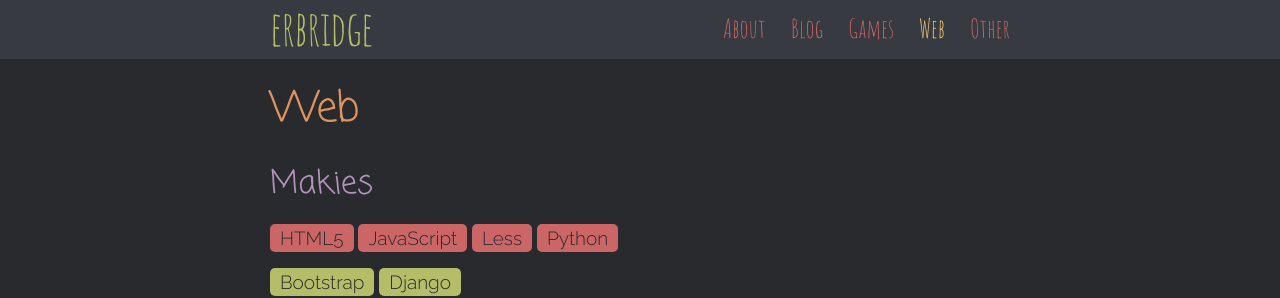
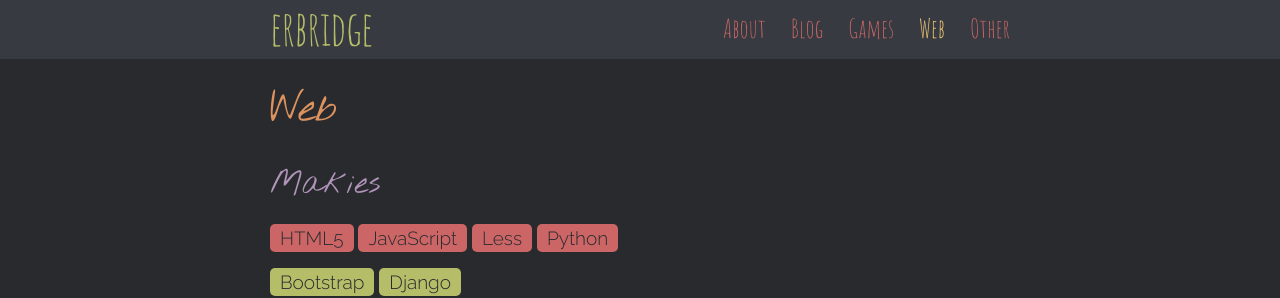
Before and after one commit to erbridge/erbridge.github.io, a Jekyll site: the page built from pages/03-web.md, in a window 1280 px wide. Shown: the top 298 px of the page. Built offline with Jekyll 4.4.1, drawn with Linux system fonts in a browser that asks for light colours.

Commit message:
Switch heading font to Nothing You Could Do.

```diff
--- a/css/main.scss
+++ b/css/main.scss
@@ -4,7 +4,7 @@
 
 
 
-@import url(http://fonts.googleapis.com/css?family=Amatic+SC|Inconsolata|Raleway:300|Coming+Soon);
+@import url(http://fonts.googleapis.com/css?family=Amatic+SC|Inconsolata|Raleway:300|Nothing+You+Could+Do);
 
 
 
@@ -16,7 +16,7 @@ $base-line-height:  1.5;
 $small-font-size:   $base-font-size * 0.875;
 $small-line-height: $base-line-height * 0.875;
 
-$heading-font-family: 'Coming Soon', cursive;
+$heading-font-family: 'Nothing You Could Do', cursive;
 $heading-font-weight: 400;
 
 $decorative-font-family: 'Amatic SC', cursive;
```
